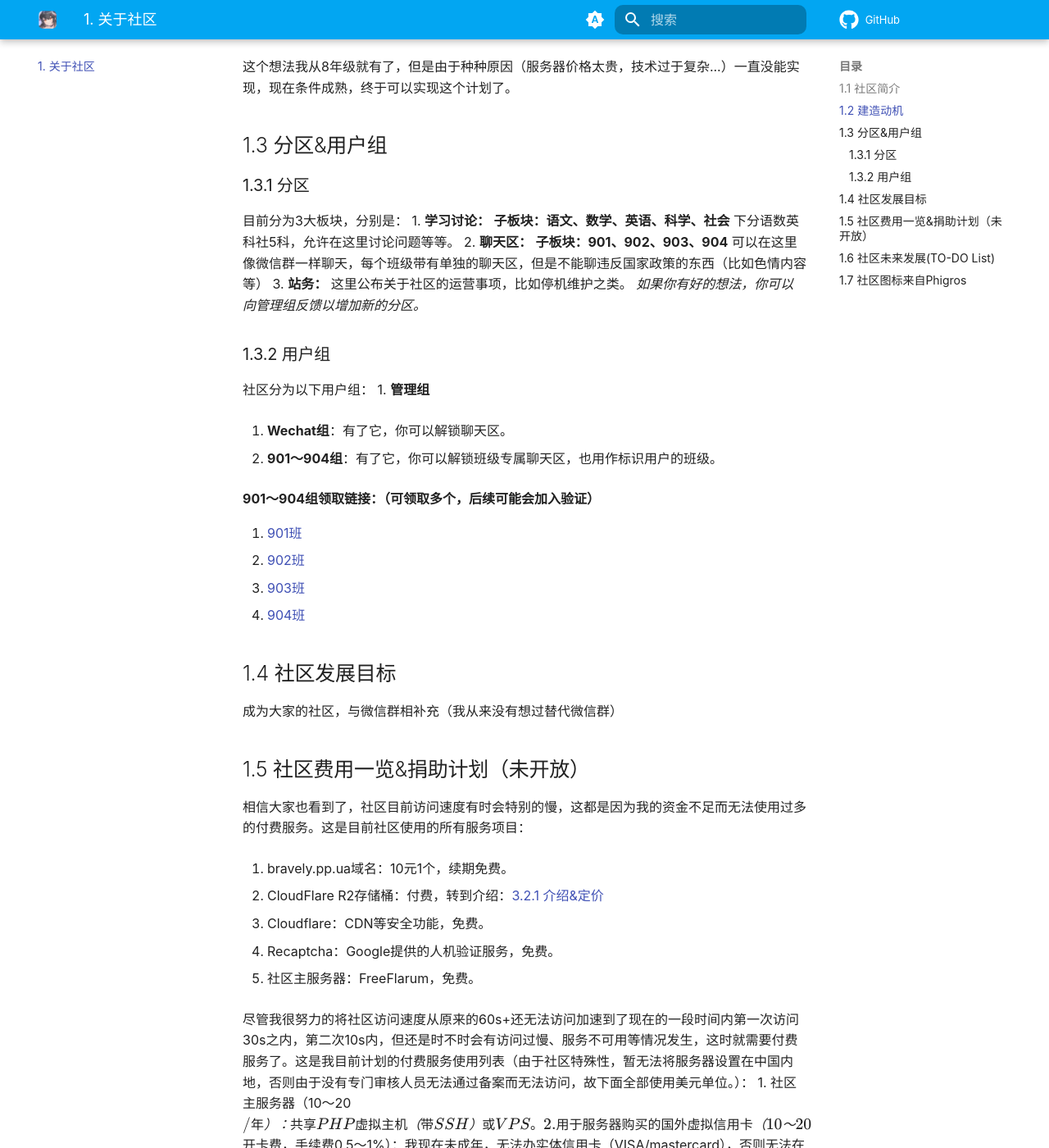
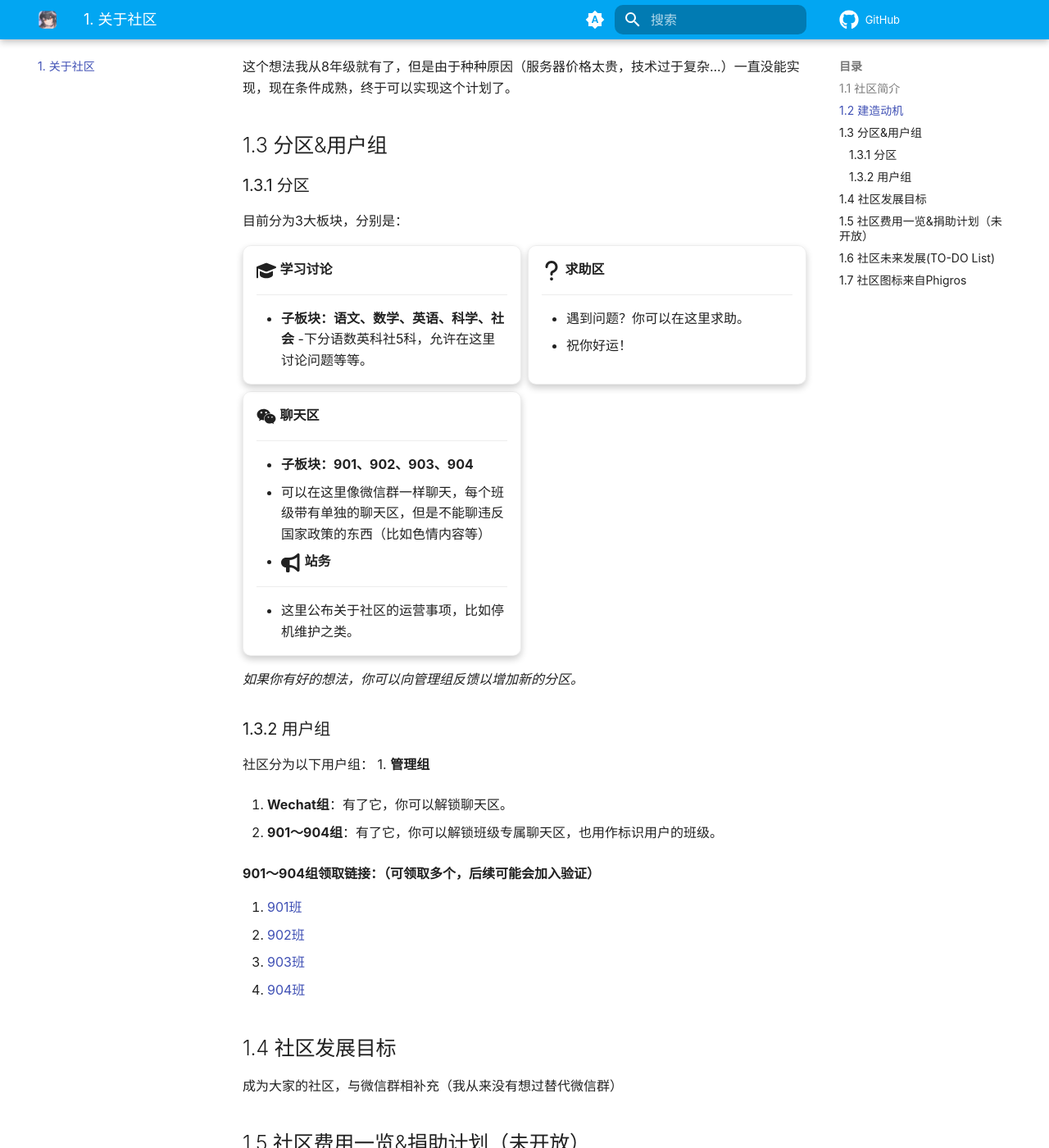
Before and after one commit to html5syt/Always-Bravely-Docs, an MkDocs documentation site: the page built from docs/about/index.md, in a window 1280 px wide and 1400 px high, scrolled down 398 px. Shown: the whole window at 82% size. Built offline with MkDocs 1.6.1 and Material for MkDocs 9.7.7, drawn with Linux system fonts in a browser that asks for light colours; comment, search, counter and statistics services are not loaded; a style sheet for code colours, icons or effects is not loaded; some of the changed text lies outside the part shown.

Commit message:
2024-04-25 22:47:26

```diff
--- a/docs/about/index.md
+++ b/docs/about/index.md
@@ -12,13 +12,41 @@
 
 ### 1.3.1 分区
 目前分为3大板块，分别是：
-1. **学习讨论：**
-**子板块：语文、数学、英语、科学、社会**
-下分语数英科社5科，允许在这里讨论问题等等。
-2. **聊天区：**
-**子板块：901、902、903、904**
-可以在这里像微信群一样聊天，每个班级带有单独的聊天区，但是不能聊违反国家政策的东西（比如色情内容等）
-3. **站务：** 这里公布关于社区的运营事项，比如停机维护之类。
+
+<div class="grid cards" markdown>
+
+-   :fontawesome-solid-graduation-cap:{ .lg .middle } __学习讨论__
+
+    ---
+
+    - **子板块：语文、数学、英语、科学、社会**
+    -下分语数英科社5科，允许在这里讨论问题等等。
+
+-   :fontawesome-solid-question:{ .lg .middle } __求助区__
+
+    ---
+
+    - 遇到问题？你可以在这里求助。
+    - 祝你好运！
+
+-   :fontawesome-brands-weixin:{ .lg .middle } __聊天区__
+
+    ---
+
+    - **子板块：901、902、903、904**
+    - 可以在这里像微信群一样聊天，每个班级带有单独的聊天区，但是不能聊违反国家政策的东西（比如色情内容等）
+-   :fontawesome-solid-bullhorn:{ .lg .middle } __站务__
+
+    ---
+
+    - 这里公布关于社区的运营事项，比如停机维护之类。
+
+</div>
+
+
+
+
+
 *如果你有好的想法，你可以向管理组反馈以增加新的分区。*
 
 ### 1.3.2 用户组
@@ -42,6 +70,7 @@
 成为大家的社区，与微信群相补充（我从来没有想过替代微信群）
 
 ## 1.5 社区费用一览&捐助计划（未开放）
+
 相信大家也看到了，社区目前访问速度有时会特别的慢，这都是因为我的资金不足而无法使用过多的付费服务。这是目前社区使用的所有服务项目：
 
 1. bravely.pp.ua域名：10元1个，续期免费。
@@ -55,8 +84,11 @@
 5. 社区主服务器：FreeFlarum，免费。
 
 尽管我很努力的将社区访问速度从原来的60s+还无法访问加速到了现在的一段时间内第一次访问30s之内，第二次10s内，但还是时不时会有访问过慢、服务不可用等情况发生，这时就需要付费服务了。这是我目前计划的付费服务使用列表（由于社区特殊性，暂无法将服务器设置在中国内地，否则由于没有专门审核人员无法通过备案而无法访问，故下面全部使用美元单位。）：
+
 1. 社区主服务器（10～20$/年）：共享PHP虚拟主机（带SSH）或VPS。
+
 2. 用于服务器购买的国外虚拟信用卡（10～20$开卡费，手续费0.5～1%）：我现在未成年，无法办实体信用卡（VISA/mastercard），否则无法在一些便宜的国外服务商付款。
+
 若之后用户数够多（≥20），我会在爱发电（对，就是你们那个熟悉的爱发电）上开通捐款通道，凡是捐款的用户我将会在之后列在感谢列表中，并给予特殊的用户组。
 
 ## 1.6 社区未来发展(TO-DO List)
--- a/docs/custom/partials/footer.html
+++ b/docs/custom/partials/footer.html
@@ -67,16 +67,6 @@
   <div class="md-footer-meta md-typeset">
     <div class="md-footer-meta__inner md-grid">
       {% include "partials/copyright.html" %}
-      <div class="footer-visit-count" style="display: flex; justify-content: center; align-items: center;">
-    本站访问量：<script async src="//finicounter.eu.org/finicounter.js"></script>
-    <span id="finicount_views"></span>
-  </div>
-      <style>
-        .footer-visit-count {
-            height: fit-content;
-            min-height: 55px; /* 根据实际情况调整此高度 */
-        }
-        </style>
 
       {% if config.extra.social %}
         {% include "partials/social.html" %}
--- a/mkdocs.yml
+++ b/mkdocs.yml
@@ -180,7 +180,7 @@ theme:
         name: 切换至日间模式
   features:
     - announce.dismiss #呈现可标记为由用户读取的临时公告，可以包含一个用于取消当前公告的按钮
-    # - navigation.instant
+    - navigation.instant
     #- header.autohide  #自动隐藏
     - navigation.instant.progress
     # - navigation.prune #渲染的 HTML 中仅包含可见的导航项
@@ -212,7 +212,7 @@ theme:
 
 
 extra:
-  generator: true  #删除页脚显示“使用 MkDocs 材料制造”
+  generator: false  #删除页脚显示“使用 MkDocs 材料制造”
   social:
     - icon: fontawesome/brands/weixin
       link: assets/tim.png
```
Also changed, not shown: other parts of docs/about/index.md (+1 -1 lines), 2 other files.
